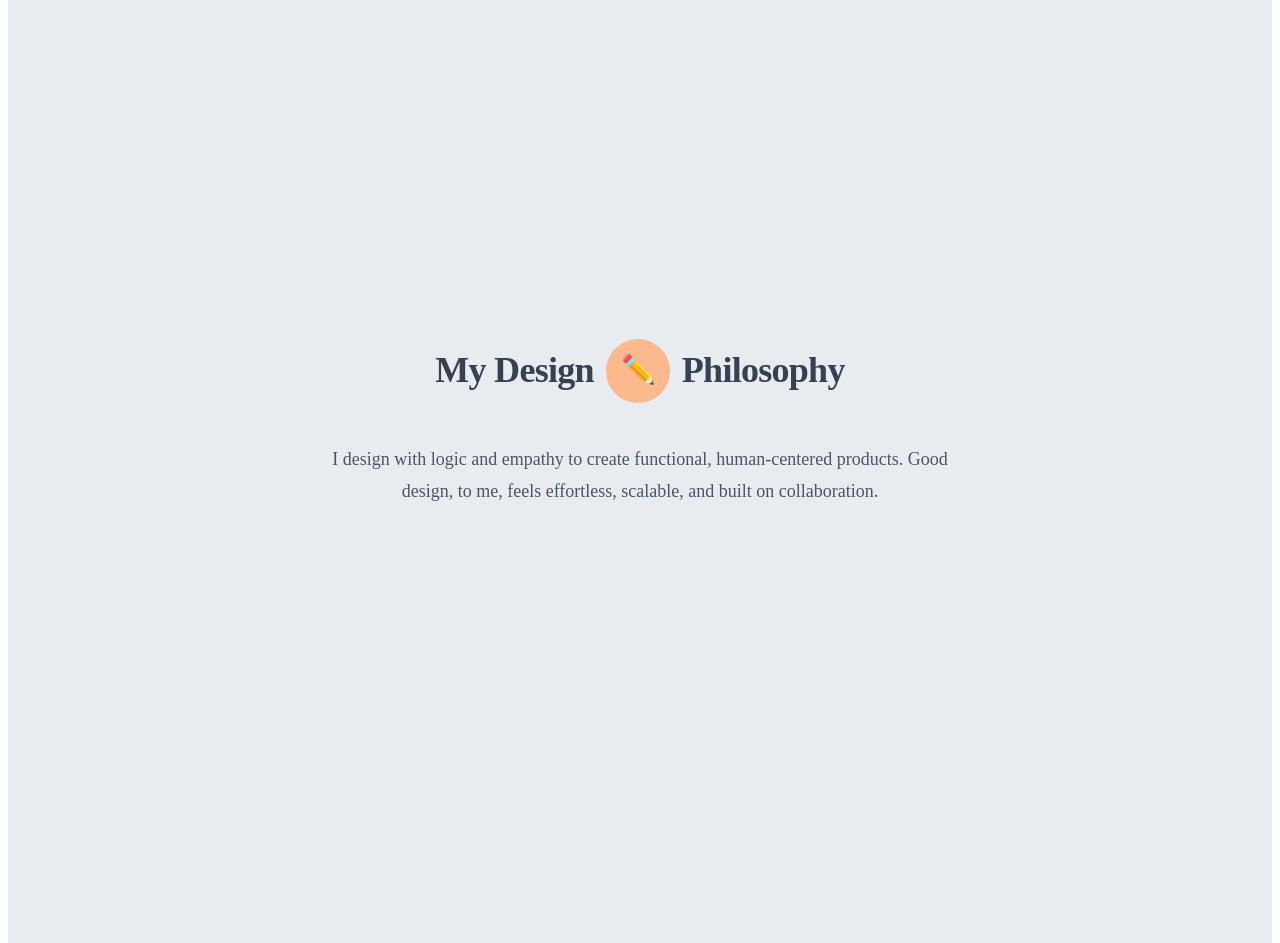
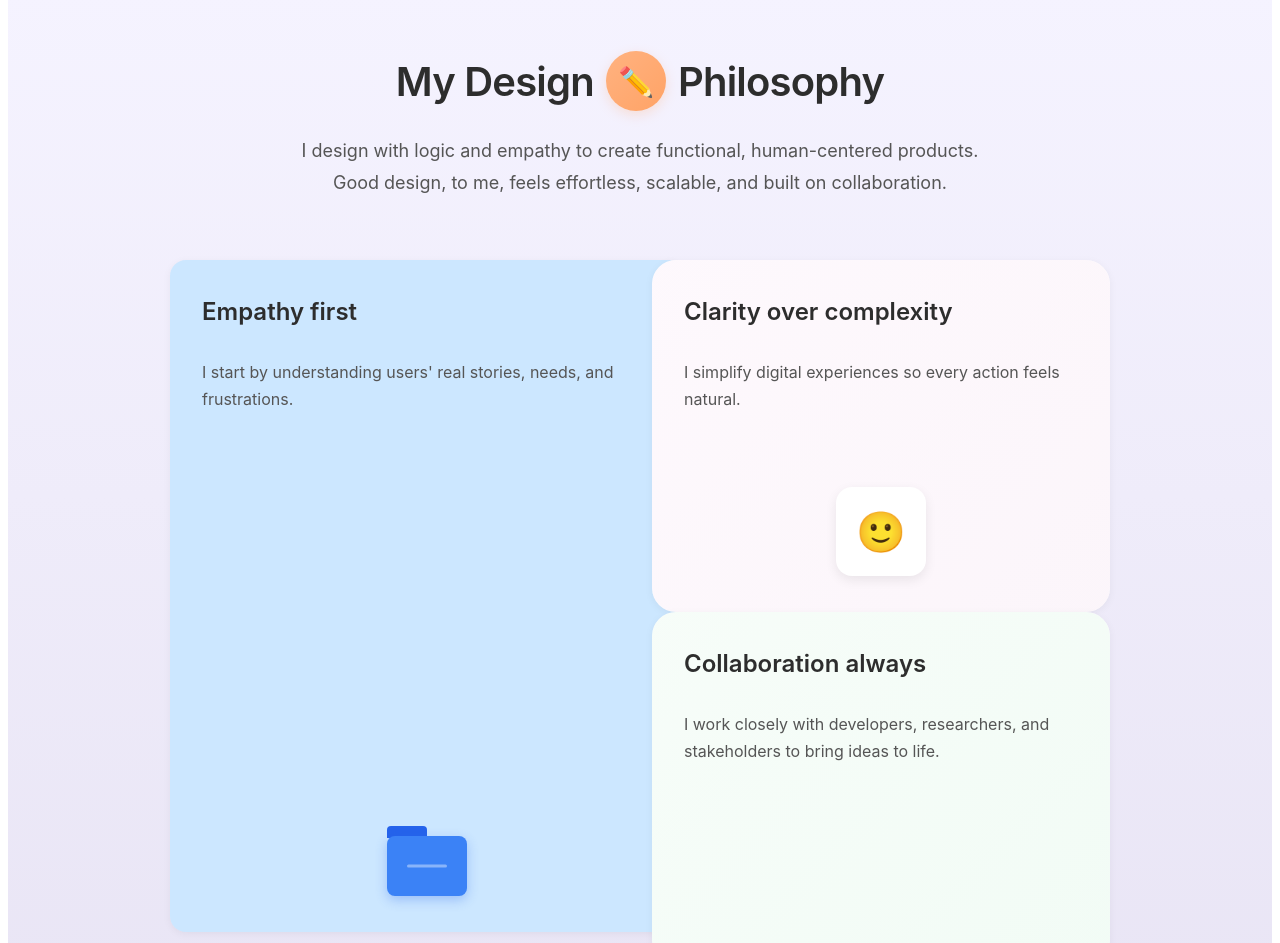
Before and after one commit to neducod/landing-page, a React (Vite) app in the folder landing-pagee/: page / in a window 1280 px wide. Shown: the part 940-1883 px from the top of the page. Built offline with nearby package versions, Linux system fonts and the light colour scheme.

Commit message:
homepage

```diff
--- a/landing-pagee/src/App.jsx
+++ b/landing-pagee/src/App.jsx
@@ -9,6 +9,7 @@ import SelectedWork from "./components/Selectedwork";
 import Hero from "./components/Hero";
 import DesignPhil from "./components/DesignPhi";
 import Designprinciples from "./components/Designprinciples";
+import DesignPhiloso from "./components/DesignPhiloso";
 
 import "./App.css";
 import "./styles/global.css";
@@ -19,10 +20,10 @@ function App() {
     <>
        <Navbar />
        <Hero />
-       <DesignPhil />
-       <Designprinciples />
+       <DesignPhiloso />
+       {/* <DesignPhil /> */}
+       {/* <Designprinciples /> */}
 
-       {/* <DesignPhilosophy /> */}
        <SelectedWork />
        <OpenSourceContributions />
        <Footer />
--- /dev/null
+++ b/landing-pagee/src/components/DesignPhiloso.jsx
@@ -0,0 +1,65 @@
+import { useState } from "react"
+import React from "react";
+
+import "../styles/designphiloso.css";
+
+
+const DesignPhiloso = () => {
+    return (
+      <div className="design-philosophy">
+        <header className="philosophy-header">
+          <h1 className="philosophy-title">
+            My Design
+            <span className="icon-badge">✏️</span>
+            Philosophy
+          </h1>
+          <p className="philosophy-description">
+            I design with logic and empathy to create functional,
+            human-centered products. Good design, to me, feels effortless,
+            scalable, and built on collaboration.
+          </p>
+        </header>
+
+        <div className="principles-grid">
+            <div>
+            <article className="principle-cardd card-bluue">
+            <h2 className="principle-title">Empathy first</h2>
+            <p className="principle-text">
+              I start by understanding users' real stories, needs,
+              and frustrations.
+            </p>
+            <div className="principle-icon">
+              <div className="folder-icon">
+                <div className="folder-tab"></div>
+                <div className="folder-body"></div>
+              </div>
+            </div>
+          </article>
+            </div>
+
+            <div>
+            <article className="principle-card card-pink">
+            <h2 className="principle-title">Clarity over complexity</h2>
+            <p className="principle-text">
+              I simplify digital experiences so every action feels natural.
+            </p>
+            <div className="principle-icon">
+              <div className="smile-icon">🙂</div>
+            </div>
+          </article>
+
+          <article className="principle-card card-green">
+            <h2 className="principle-title">Collaboration always</h2>
+            <p className="principle-text">
+              I work closely with developers, researchers, and stakeholders
+              to bring ideas to life.
+            </p>
+          </article>
+            </div>
+        </div>
+      </div>
+    );
+  };
+
+
+  export default DesignPhiloso;
--- a/landing-pagee/src/components/Designprinciples.jsx
+++ b/landing-pagee/src/components/Designprinciples.jsx
@@ -14,6 +14,7 @@ const Designprinciples = () => {
                 I start by understanding users' real stories, needs, and frustrations.
               </p>
             </div>
+
             <div className="principle-icon">
               <svg className="folder-icon" viewBox="0 0 64 64" fill="none" xmlns="http://www.w3.org/2000/svg">
                 <rect x="8" y="20" width="48" height="32" rx="4" fill="#1E40AF"/>
--- a/landing-pagee/src/styles/design.css
+++ b/landing-pagee/src/styles/design.css
@@ -40,24 +40,24 @@ export default DesignPhil; */
 
 
 .philosophy-container {
-    min-height: 100vh;
+    /* min-height: 100vh; */
     display: flex;
     align-items: center;
     justify-content: center;
-    padding: 2rem;
-    background: #e8ecf1;
+    /* padding: 2rem; */
+    /* background: #e8ecf1; */
   }
 
   .philosophy-card {
     max-width: 650px;
     width: 100%;
     background: transparent;
-    padding: 3rem 2.5rem;
+    /* padding: 3rem 2.5rem; */
   }
 
   .philosophy-header {
     text-align: center;
-    margin-bottom: 2.5rem;
+    /* margin-bottom: 2.5rem; */
   }
 
   .philosophy-title {
@@ -65,11 +65,11 @@ export default DesignPhil; */
     font-weight: 600;
     color: #374151;
     margin: 0;
-    line-height: 1.3;
+    /* line-height: 1.3; */
     letter-spacing: -0.02em;
     display: inline-flex;
     align-items: center;
-    gap: 0.75rem;
+    /* gap: 0.75rem; */
     flex-wrap: wrap;
     justify-content: center;
   }
@@ -80,6 +80,7 @@ export default DesignPhil; */
     justify-content: center;
     width: 64px;
     height: 64px;
+    /* height: 64px; */
     background: #fdb98e;
     border-radius: 50%;
     font-style: normal;
@@ -97,7 +98,7 @@ export default DesignPhil; */
 
   .philosophy-text {
     font-size: 1.125rem;
-    line-height: 1.8;
+    /* line-height: 1.8; */
     color: #4b5563;
     margin: 0;
     text-align: center;
--- /dev/null
+++ b/landing-pagee/src/styles/designphiloso.css
@@ -0,0 +1,300 @@
+
+.design-philosophy {
+    min-height: 100vh;
+    background: linear-gradient(180deg, #f5f3ff 0%, #e9e5f5 100%);
+    padding: 60px 20px;
+    font-family: -apple-system, BlinkMacSystemFont, 'Segoe UI', 'Roboto', 'Oxygen',
+      'Ubuntu', 'Cantarell', 'Fira Sans', 'Droid Sans', 'Helvetica Neue',
+      sans-serif;
+  }
+
+  /* Header Section */
+  .philosophy-header {
+    max-width: 800px;
+    margin: 0 auto 60px;
+    text-align: center;
+  }
+
+  .philosophy-title {
+    font-size: 2.5rem;
+    font-weight: 600;
+    color: #2d2d2d;
+    margin-bottom: 24px;
+    display: flex;
+    align-items: center;
+    justify-content: center;
+    gap: 12px;
+    flex-wrap: wrap;
+  }
+
+  .icon-badge {
+    display: inline-flex;
+    align-items: center;
+    justify-content: center;
+    width: 60px;
+    height: 60px;
+    background: linear-gradient(135deg, #ffb280 0%, #ffa366 100%);
+    border-radius: 50%;
+    font-size: 1.8rem;
+    box-shadow: 0 4px 12px rgba(255, 178, 128, 0.3);
+    transition: transform 0.3s ease;
+  }
+
+  .icon-badge:hover {
+    transform: rotate(15deg) scale(1.1);
+  }
+
+  .philosophy-description {
+    font-size: 1.125rem;
+    line-height: 1.8;
+    color: #555;
+    max-width: 700px;
+    margin: 0 auto;
+  }
+
+  /* Principles Grid */
+  .principles-grid {
+    max-width: 1100px;
+    margin: 0 auto;
+    display: grid;
+    grid-template-columns: repeat(auto-fit, minmax(300px, 1fr));
+    gap: 24px;
+    padding: 0 20px;
+
+
+    width: 58.75rem;
+height: 42.5rem;
+flex-shrink: 0;
+  }
+
+  /* Principle Cards */
+  .principle-card {
+    background: white;
+    border-radius: 24px;
+    padding: 36px 32px;
+    position: relative;
+    overflow: hidden;
+    transition: all 0.3s ease;
+    box-shadow: 0 2px 8px rgba(0, 0, 0, 0.05);
+    min-height: 280px;
+    display: flex;
+    flex-direction: column;
+  }
+  .principle-cardd {
+    background: white;
+    border-radius: 24px;
+    padding: 36px 32px;
+    position: relative;
+    overflow: hidden;
+    transition: all 0.3s ease;
+    box-shadow: 0 2px 8px rgba(0, 0, 0, 0.05);
+    /* min-height: 280px; */
+    display: flex;
+    flex-direction: column;
+
+
+
+    width: 28.0625rem;
+height: 37.5rem;
+flex-shrink: 0;
+border-radius: 1rem;
+background: #CCE7FF;
+  }
+  .principle-card::before {
+    content: '';
+    position: absolute;
+    top: 0;
+    left: 0;
+    right: 0;
+    bottom: 0;
+    opacity: 0.15;
+    border-radius: 24px;
+    transition: opacity 0.3s ease;
+  }
+
+  .card-blue::before {
+    background: linear-gradient(135deg, #a8d8f0 0%, #7bc4e8 100%);
+  }
+
+  .card-pink::before {
+    background: linear-gradient(135deg, #f5d4f0 0%, #e8bfe0 100%);
+  }
+
+  .card-green::before {
+    background: linear-gradient(135deg, #c8f0d4 0%, #a8e8bf 100%);
+  }
+
+  .principle-card:hover {
+    transform: translateY(-4px);
+    box-shadow: 0 8px 24px rgba(0, 0, 0, 0.12);
+  }
+
+  .principle-card:hover::before {
+    opacity: 0.25;
+  }
+
+  .principle-title {
+    font-size: 1.5rem;
+    font-weight: 600;
+    color: #2d2d2d;
+    margin-bottom: 16px;
+    position: relative;
+    z-index: 1;
+  }
+
+  .principle-text {
+    font-size: 1rem;
+    line-height: 1.7;
+    color: #555;
+    position: relative;
+    z-index: 1;
+    margin-bottom: auto;
+  }
+
+  .principle-icon {
+    margin-top: 32px;
+    position: relative;
+    z-index: 1;
+    display: flex;
+    justify-content: center;
+    align-items: center;
+  }
+
+  /* Folder Icon */
+  .folder-icon {
+    position: relative;
+    width: 80px;
+    height: 70px;
+  }
+
+  .folder-tab {
+    position: absolute;
+    top: 0;
+    left: 0;
+    width: 40px;
+    height: 12px;
+    background: #2563eb;
+    border-radius: 4px 4px 0 0;
+  }
+
+  .folder-body {
+    position: absolute;
+    bottom: 0;
+    left: 0;
+    width: 80px;
+    height: 60px;
+    background: #3b82f6;
+    border-radius: 8px;
+    box-shadow: 0 4px 12px rgba(37, 99, 235, 0.3);
+  }
+
+  .folder-body::after {
+    content: '';
+    position: absolute;
+    top: 50%;
+    left: 50%;
+    transform: translate(-50%, -50%);
+    width: 40px;
+    height: 3px;
+    background: rgba(255, 255, 255, 0.4);
+    border-radius: 2px;
+  }
+
+  /* Smile Icon */
+  .smile-icon {
+    font-size: 2.5rem;
+    background: white;
+    padding: 20px;
+    border-radius: 16px;
+    box-shadow: 0 4px 12px rgba(0, 0, 0, 0.08);
+    transition: transform 0.3s ease;
+  }
+
+  .card-pink:hover .smile-icon {
+    transform: scale(1.1) rotate(5deg);
+  }
+
+  /* Responsive Design */
+  @media (max-width: 768px) {
+    .design-philosophy {
+      padding: 40px 16px;
+    }
+
+    .philosophy-title {
+      font-size: 2rem;
+      gap: 8px;
+    }
+
+    .icon-badge {
+      width: 50px;
+      height: 50px;
+      font-size: 1.5rem;
+    }
+
+    .philosophy-description {
+      font-size: 1rem;
+    }
+
+    .principles-grid {
+      grid-template-columns: 1fr;
+      gap: 20px;
+      padding: 0;
+    }
+
+    .principle-card {
+      padding: 28px 24px;
+      min-height: 240px;
+    }
+
+    .principle-title {
+      font-size: 1.25rem;
+    }
+
+    .principle-text {
+      font-size: 0.95rem;
+    }
+  }
+
+  @media (max-width: 480px) {
+    .philosophy-title {
+      font-size: 1.75rem;
+    }
+
+    .icon-badge {
+      width: 45px;
+      height: 45px;
+      font-size: 1.3rem;
+    }
+
+    .principle-card {
+      padding: 24px 20px;
+    }
+  }
+
+  /* Animations */
+  @keyframes fadeIn {
+    from {
+      opacity: 0;
+      transform: translateY(20px);
+    }
+    to {
+      opacity: 1;
+      transform: translateY(0);
+    }
+  }
+
+  .principle-card {
+    animation: fadeIn 0.6s ease-out backwards;
+  }
+
+  .principle-card:nth-child(1) {
+    animation-delay: 0.1s;
+  }
+
+  .principle-card:nth-child(2) {
+    animation-delay: 0.2s;
+  }
+
+  .principle-card:nth-child(3) {
+    animation-delay: 0.3s;
+  }
--- a/landing-pagee/src/styles/designprinciple.css
+++ b/landing-pagee/src/styles/designprinciple.css
@@ -1,11 +1,14 @@
 
 .principles-container {
-    min-height: 100vh;
+    /* min-height: 100vh; */
     display: flex;
     align-items: center;
     justify-content: center;
-    padding: 2rem;
-    background: #e8ecf1;
+    /* padding: 2rem; */
+
+
+
+/* flex-shrink: 0; */
   }
 
   .principles-grid {
@@ -48,11 +51,19 @@
 
   /* Collaboration card */
   .principle-collaboration {
+    /* background: #d1fae5; */
     background: #d1fae5;
+
   }
 
   .card-content {
+    /* flex: 1; */
     flex: 1;
+    width: 28.0625rem;
+height: 37.5rem;
+flex-shrink: 0;
+border-radius: 1rem;
+/* background: #CCE7FF; */
   }
 
   .principle-title {
@@ -168,7 +179,7 @@
 
     .principle-title {
       font-size: 1.25rem;
-      margin-bottom: 0.75rem;
+      /* margin-bottom: 0.75rem; */
     }
 
     .principle-description {
@@ -186,7 +197,7 @@
     }
 
     .principle-icon-small {
-      bottom: 1.5rem;
+      /* bottom: 1.5rem; */
       right: 1.5rem;
       width: 36px;
       height: 36px;
--- a/landing-pagee/src/styles/opensource.css
+++ b/landing-pagee/src/styles/opensource.css
@@ -45,9 +45,6 @@
     align-items: center;
     gap: 1.5625rem;
     align-self: stretch;
-  }
-  .open{
-
   }
   @media (max-width: 768px) {
     .card-grid {
```
